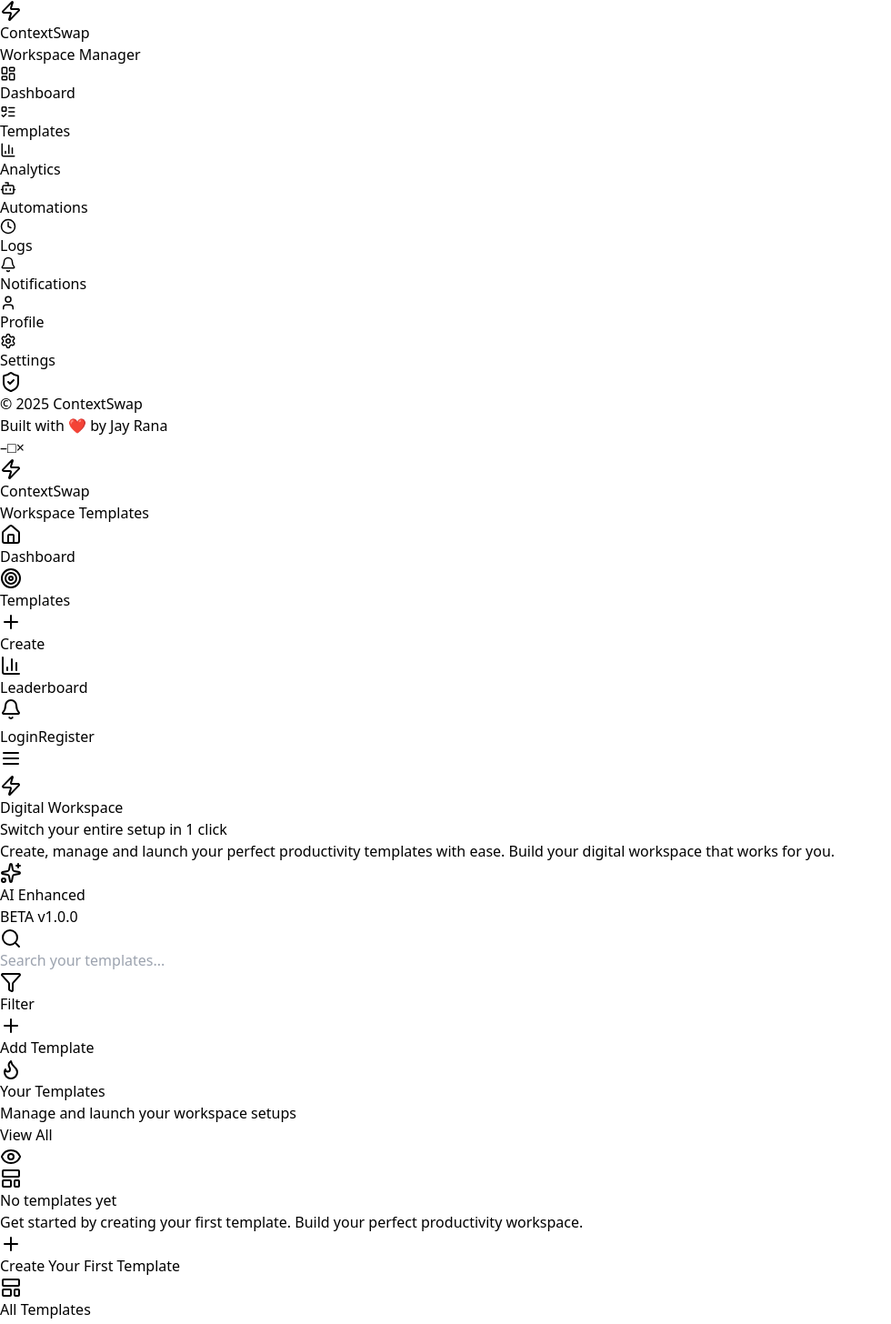
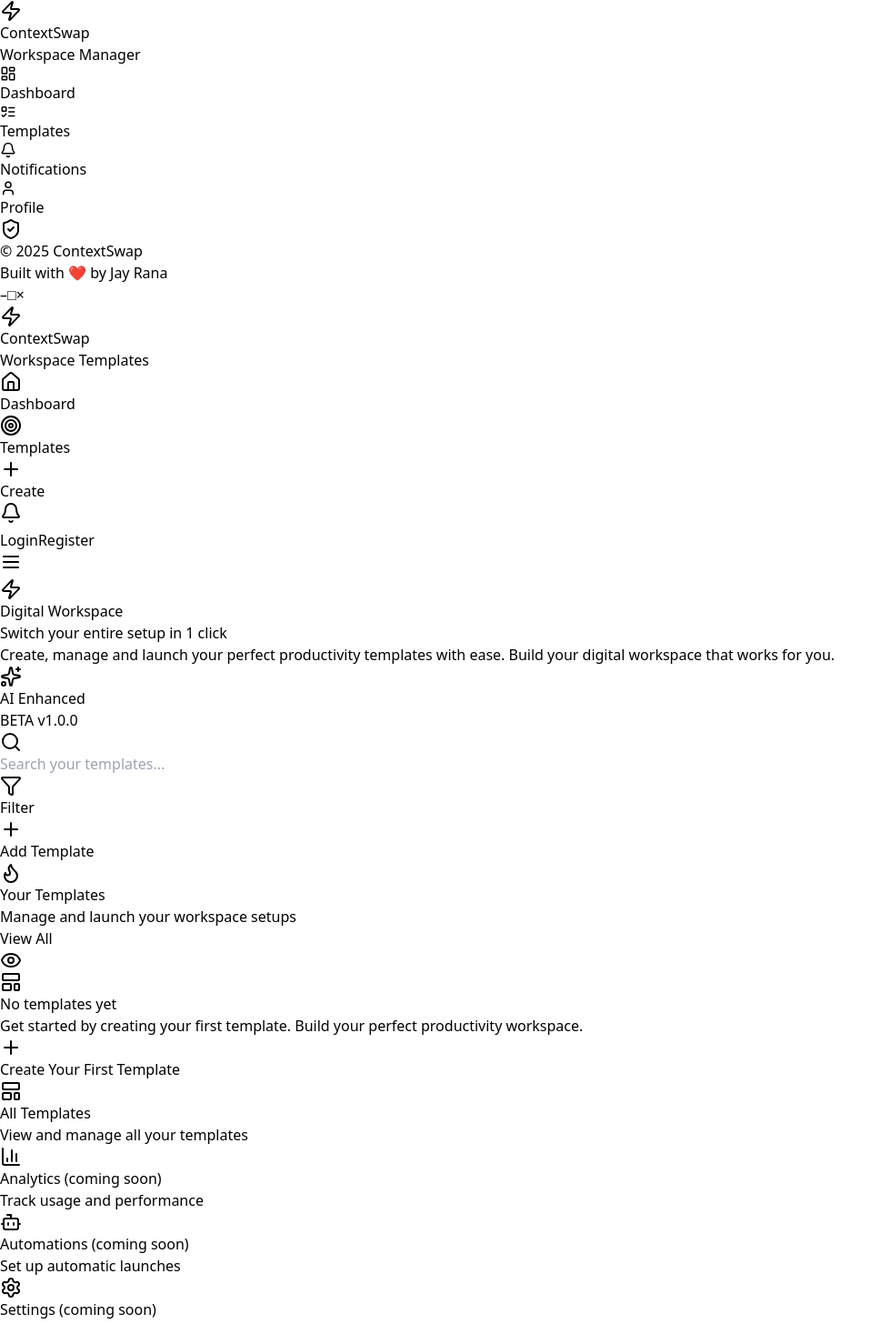
Before and after one commit to JaYRaNa213/ModoCore_Desktop_APP, a React (Vite) app in the folder frontend/: page / in a window 1280 px wide. Shown: the top 1456 px of the page at 91% size, without its empty margins (0-980 px from the left). Built offline with nearby package versions, Linux system fonts and the light colour scheme.

Commit message:
future updates commented to remove unworking part

```diff
--- a/frontend/src/App.jsx
+++ b/frontend/src/App.jsx
@@ -49,15 +49,15 @@ export default function App() {
                 <Routes>
                   <Route path="/" element={<Dashboard />} />
                   <Route path="/templates" element={<Templates />} />
-                  <Route path="/logs" element={<Logs />} />
-                  <Route path="/analytics" element={<Analytics />} />
-                  <Route path="/settings" element={<Settings />} />
+                  {/* <Route path="/logs" element={<Logs />} /> */}
+                  {/* <Route path="/analytics" element={<Analytics />} /> */}
+                  {/* <Route path="/settings" element={<Settings />} /> */}
                   <Route path="/notifications" element={<Notifications />} />
                   <Route path="/template/:id" element={<TemplateDetail />} />
                   <Route path="/add-template" element={<AddTemplate />} />
                   <Route path="/templates/edit/:id" element={<EditTemplate />} />
-                  <Route path="/automations" element={<Automations />} />
-                  <Route path="/automation-logs" element={<AutomationLogs />} />
+                  {/* <Route path="/automations" element={<Automations />} /> */}
+                  {/* <Route path="/automation-logs" element={<AutomationLogs />} /> */}
 
                   {/* Protected */}
                   <Route
--- a/frontend/src/components/Header.jsx
+++ b/frontend/src/components/Header.jsx
@@ -23,7 +23,7 @@ export default function Header() {
     { path: "/", label: "Dashboard", icon: Home },
     { path: "/templates", label: "Templates", icon: Target },
     { path: "/add-template", label: "Create", icon: Plus },
-    { path: "/leaderboard", label: "Leaderboard", icon: BarChart3 },
+    // { path: "/leaderboard", label: "Leaderboard", icon: BarChart3 },
   ];
   console.log("Header → loading:", loading);
 console.log("Header → user:", user);
--- a/frontend/src/components/Sidebar.jsx
+++ b/frontend/src/components/Sidebar.jsx
@@ -17,13 +17,13 @@ import clsx from "clsx";
 const links = [
   { name: "Dashboard", path: "/", icon: <LayoutDashboard size={18} /> },
   { name: "Templates", path: "/templates", icon: <ListTodo size={18} /> },
-  { name: "Analytics", path: "/analytics", icon: <BarChart3 size={18} /> },
-  { name: "Automations", path: "/automations", icon: <Bot size={18} /> },
-  { name: "Logs", path: "/logs", icon: <Clock size={18} /> },
+  // { name: "Analytics", path: "/analytics", icon: <BarChart3 size={18} /> },
+  // { name: "Automations", path: "/automations", icon: <Bot size={18} /> },
+  // { name: "Logs", path: "/logs", icon: <Clock size={18} /> },
 
   { name: "Notifications", path: "/notifications", icon: <Bell size={18} /> },
   { name: "Profile", path: "/profile", icon: <User size={18} /> },
-  { name: "Settings", path: "/settings", icon: <Settings size={18} /> },
+  // { name: "Settings", path: "/settings", icon: <Settings size={18} /> },
 ];
 
 export default function Sidebar() {
--- a/frontend/src/pages/Dashboard.jsx
+++ b/frontend/src/pages/Dashboard.jsx
@@ -448,7 +448,7 @@ useEffect(() => {
   </Link>
 
   <Link
-    to="/analytics"
+    // to="/analytics"
     className="group relative bg-[#1f1f1f] rounded-2xl p-6 shadow-lg hover:shadow-xl transition-all duration-300 hover:scale-[1.03]"
   >
     <div className="w-12 h-12 bg-gradient-to-br from-emerald-500 to-green-500 rounded-xl flex items-center justify-center mb-4 shadow-md">
@@ -456,6 +456,7 @@ useEffect(() => {
     </div>
     <h3 className="text-lg font-bold text-white mb-2 group-hover:text-emerald-400 transition-colors">
       Analytics
+      (coming soon)
     </h3>
     <p className="text-gray-400 text-sm">
       Track usage and performance
@@ -463,27 +464,27 @@ useEffect(() => {
   </Link>
 
   <Link
-    to="/automations"
+    // to="/automations"
     className="group relative bg-[#1f1f1f] rounded-2xl p-6 shadow-lg hover:shadow-xl transition-all duration-300 hover:scale-[1.03]"
   >
     <div className="w-12 h-12 bg-gradient-to-br from-purple-500 to-indigo-500 rounded-xl flex items-center justify-center mb-4 shadow-md">
       <Bot className="w-6 h-6 text-white" />
     </div>
     <h3 className="text-lg font-bold text-white mb-2 group-hover:text-indigo-400 transition-colors">
-      Automations
+      Automations (coming soon)
     </h3>
     <p className="text-gray-400 text-sm">Set up automatic launches</p>
   </Link>
 
   <Link
-    to="/settings"
+    // to="/settings"
     className="group relative bg-[#1f1f1f] rounded-2xl p-6 shadow-lg hover:shadow-xl transition-all duration-300 hover:scale-[1.03]"
   >
     <div className="w-12 h-12 bg-gradient-to-br from-orange-500 to-red-500 rounded-xl flex items-center justify-center mb-4 shadow-md">
       <Settings className="w-6 h-6 text-white" />
     </div>
     <h3 className="text-lg font-bold text-white mb-2 group-hover:text-red-400 transition-colors">
-      Settings
+      Settings (coming soon)
     </h3>
     <p className="text-gray-400 text-sm">
       Customize your preferences
```
